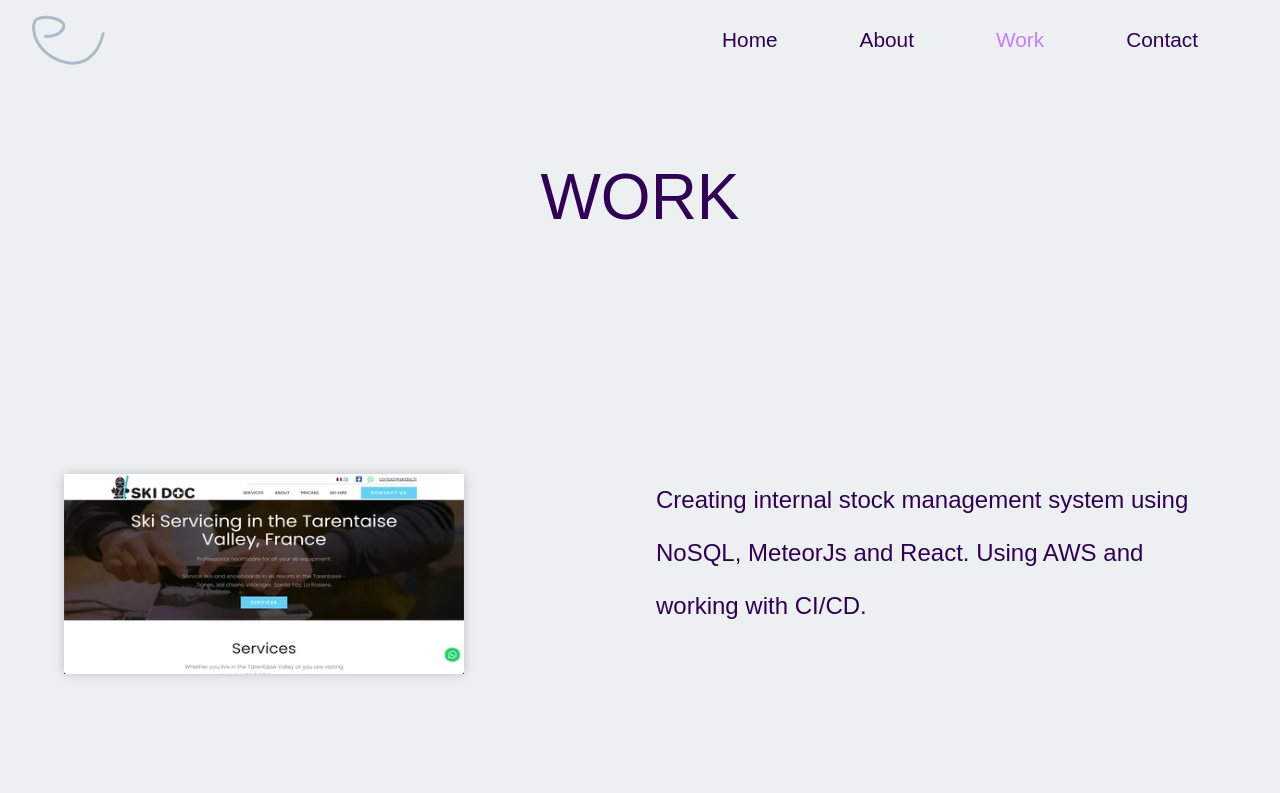
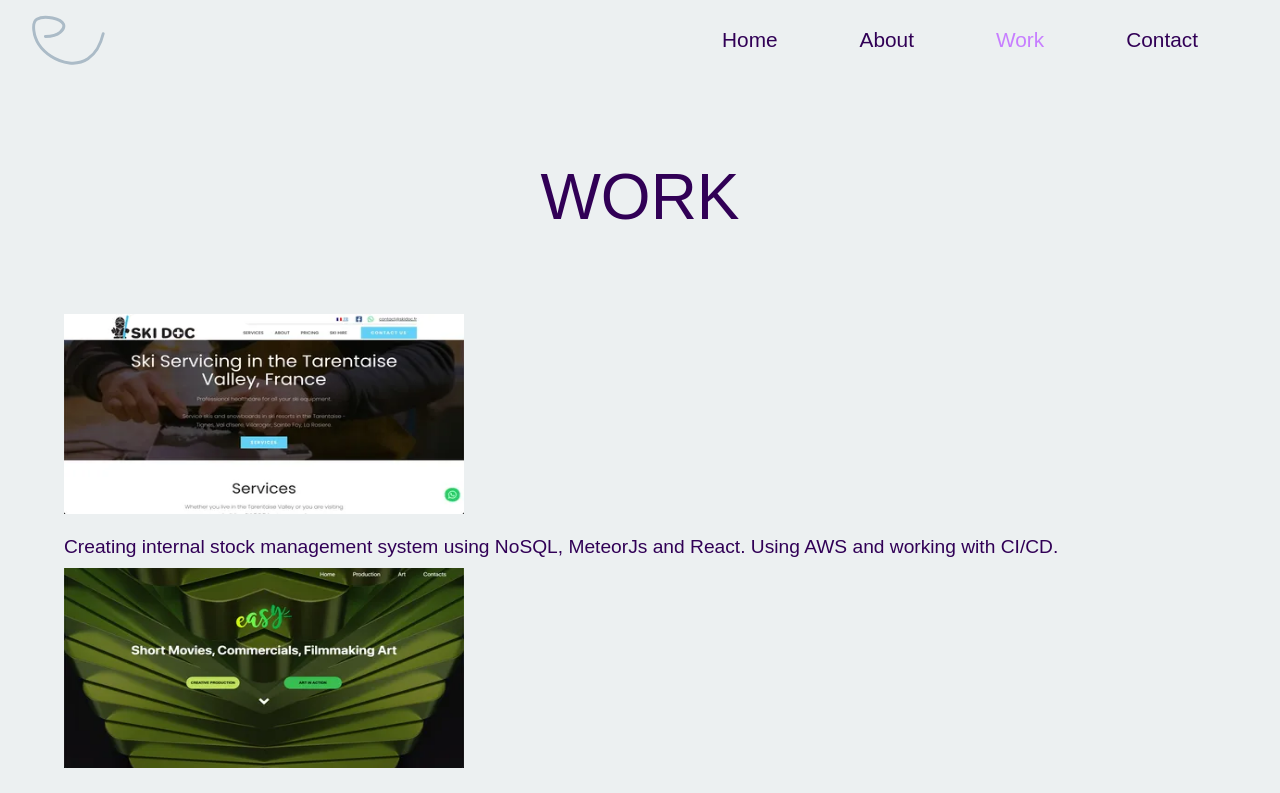
Before and after one commit to lipskij/threejs-website, a Next.js app: page /work in a window 1280 px wide. Shown: the top 793 px of the page. Built offline with nearby package versions, Linux system fonts and the light colour scheme.

Commit message:
feaT: remove styling if not loeaded

```diff
--- a/pages/work.tsx
+++ b/pages/work.tsx
@@ -33,7 +33,7 @@ const Work: NextPage = () => {
       <h2>WORK</h2>
       <section className={styles.work}>
         {projects.map((i) => (
-          <div key={i.href} className={styles.gallery}>
+          <div key={i.href} className={ loaded ? styles.gallery : ''}>
             <AnimatePresence>
               <motion.div
                 key='image'
```
